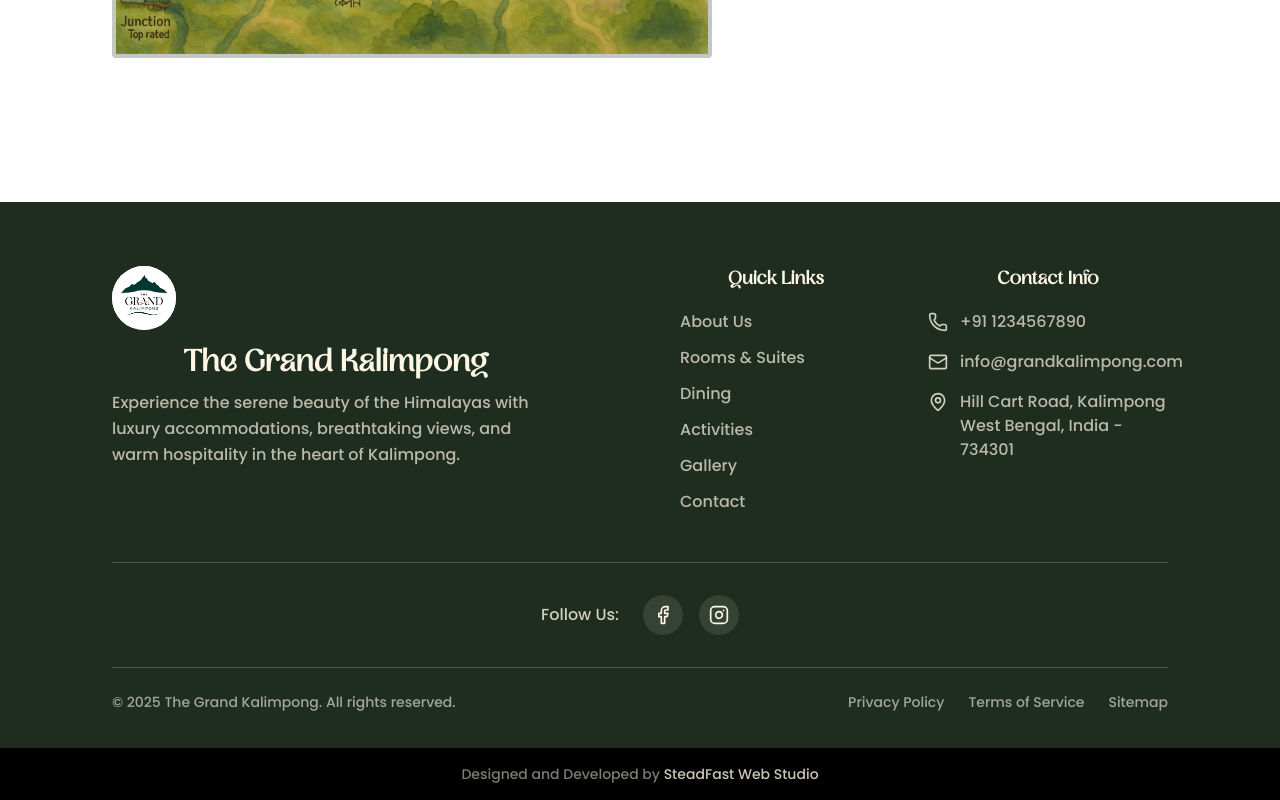
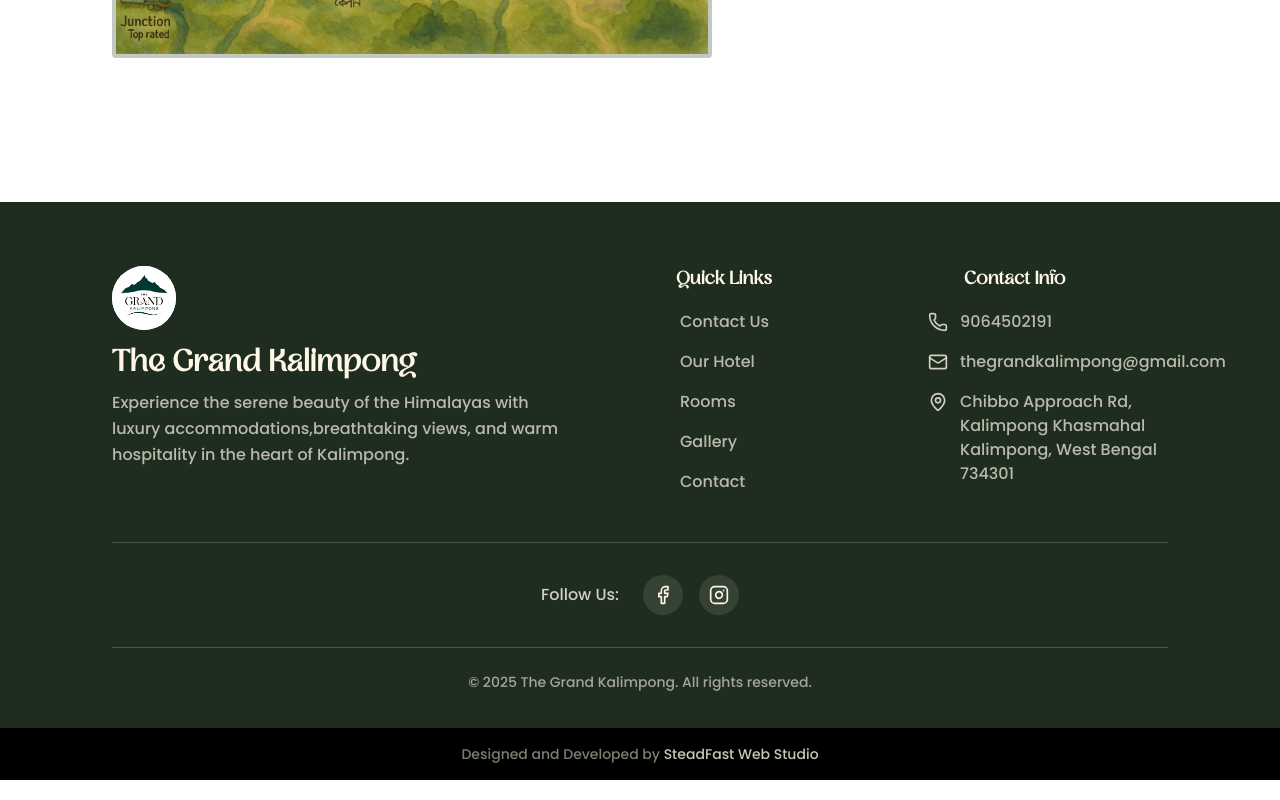
Before and after one commit to thegrandkalimpong/thegrandkpg, a Next.js app: page / in a window 1280 px wide. Shown: the part 3125-3925 px from the top of the page. Built offline with nearby package versions, Linux system fonts and the light colour scheme.

Commit message:
fix footer

```diff
--- a/src/components/Footer.tsx
+++ b/src/components/Footer.tsx
@@ -1,24 +1,39 @@
 import {
-    Facebook,
-    Instagram,
     Mail,
     Phone,
     MapPin,
     ArrowRight,
+    Instagram,
+    Facebook,
 } from "lucide-react";
+
 import Image from "next/image";
 import Link from "next/link";
 import React from "react";
+import { footerData } from "@/data/data";
+
+const navLinks: {
+    id: number;
+    label: string;
+    route: string;
+}[] = [
+        { id: 1, label: "Contact Us", route: "/contact" },
+        { id: 2, label: "Our Hotel", route: "/our-hotel" },
+        { id: 3, label: "Rooms", route: "/rooms" },
+        { id: 4, label: "Gallery", route: "/gallery" },
+        { id: 5, label: "Contact", route: "/contact" }
+    ];
+
 
 const Footer = () => {
     return (
         <footer className="bg-moss-dark text-cream relative z-20 mt-24">
             {/* Main Footer Content */}
             <div className="relative z-10 mx-auto mb-12 max-w-7xl px-4 sm:px-6 lg:px-8">
-                <div className="grid grid-cols-1 gap-8 py-12 md:grid-cols-3 lg:grid-cols-4">
+                <div className="grid grid-cols-1 gap-8 py-12 md:grid-cols-2 lg:grid-cols-4">
                     {/* Brand Section */}
-                    <div className="lg:col-span-2">
-                        <div className="flex flex-col items-center space-y-4 md:items-start">
+                    <div className="md:col-span-2">
+                        <div className="flex flex-col items-center space-y-4 lg:items-start">
                             <div className="flex h-16 w-16 items-center justify-center rounded-full bg-white">
                                 <div className="">
                                     {/* <span className="text-lg font-bold text-white">
@@ -26,7 +41,7 @@ const Footer = () => {
                                     </span> */}
                                     <Link href="/">
                                         <Image
-                                            src="/logo.jpg"
+                                            src={`${footerData.logo.src}` || "/logo.jpg"}
                                             alt="Logo"
                                             width={70}
                                             height={70}
@@ -36,70 +51,65 @@ const Footer = () => {
                                 </div>
                             </div>
                             <div className="text-center md:text-left">
-                                <h2 className="text-cream mb-2 text-2xl font-bold lg:text-3xl">
+                                <h2 className="text-cream lg:text-left mb-2 text-2xl font-bold lg:text-3xl">
                                     The Grand Kalimpong
                                 </h2>
                                 <p className="text-cream/70 max-w-md leading-relaxed">
-                                    Experience the serene beauty of the
-                                    Himalayas with luxury accommodations,
-                                    breathtaking views, and warm hospitality in
-                                    the heart of Kalimpong.
+                                    {footerData.description}
                                 </p>
                             </div>
                         </div>
                     </div>
 
                     {/* Quick Links */}
-                    <div className="text-center md:text-left">
-                        <h3 className="text-cream mb-4 text-lg font-semibold">
+                    <div className="text-center md:text-left ">
+                        <h3 className="text-cream ml-4 lg:text-left md:ml-5 mb-4 text-lg font-semibold">
                             Quick Links
                         </h3>
-                        <ul className="space-y-3">
-                            {[
-                                "About Us",
-                                "Rooms & Suites",
-                                "Dining",
-                                "Activities",
-                                "Gallery",
-                                "Contact",
-                            ].map((link) => (
-                                <li key={link}>
-                                    <a
-                                        href="#"
-                                        className="text-cream/70 hover:text-cream group flex items-center justify-center transition-colors duration-200 md:justify-start"
+                        <ul className="space-y-4">
+                            {navLinks.map((link) => (
+                                <li key={link.id}>
+                                    <Link
+                                        href={link.route}
+                                        className="text-cream/70 hover:text-cream group flex items-center justify-center transition-colors duration-200 lg:justify-start"
                                     >
-                                        <ArrowRight className="mr-2 h-4 w-4 opacity-0 transition-opacity duration-200 group-hover:opacity-100" />
-                                        {link}
-                                    </a>
+                                        <ArrowRight className="mr-1 lg:mr-2 h-4 w-4 opacity-0 transition-opacity duration-200 group-hover:opacity-100" />
+                                        {link.label}
+                                    </Link>
                                 </li>
                             ))}
                         </ul>
                     </div>
 
                     {/* Contact Info */}
-                    <div className="text-center md:text-left">
-                        <h3 className="text-cream mb-4 text-lg font-semibold">
+                    <div className="text-center md:text-left ">
+                        <h3 className="text-cream md:text-left md:ml-8 lg:ml-9 mb-4 text-lg font-semibold">
                             Contact Info
                         </h3>
                         <div className="space-y-4">
                             <div className="flex items-center justify-center md:justify-start">
                                 <Phone className="text-cream/80 mr-3 h-5 w-5 flex-shrink-0" />
                                 <span className="text-cream/70">
-                                    +91 1234567890
+                                    <a href={`tel:${footerData.contact.phone}`}>{footerData.contact.phone}</a>
                                 </span>
                             </div>
                             <div className="flex items-center justify-center md:justify-start">
                                 <Mail className="text-cream/80 mr-3 h-5 w-5 flex-shrink-0" />
                                 <span className="text-cream/70">
-                                    info@grandkalimpong.com
+                                    <a href={`mailto:${footerData.contact.email}`}>
+                                        <span>
+                                        {footerData.contact.email}
+                                        </span>
+                                    </a>
                                 </span>
                             </div>
                             <div className="flex items-start justify-center md:justify-start">
                                 <MapPin className="text-cream/80 mt-0.5 mr-3 h-5 w-5 flex-shrink-0" />
                                 <span className="text-cream/70">
-                                    Hill Cart Road, Kalimpong
+
+                                    {footerData.address.line1}
                                     <br />
-                                    West Bengal, India - 734301
+                                    {footerData.address.line2}
                                 </span>
                             </div>
                         </div>
@@ -114,13 +124,13 @@ const Footer = () => {
                         </span>
                         <div className="flex space-x-4">
                             <a
-                                href="#"
+                                href={`${footerData.socialLinks.facebook}`}
                                 className="bg-cream/10 hover:bg-cream/20 flex h-10 w-10 items-center justify-center rounded-full transition-colors duration-200"
                             >
                                 <Facebook className="text-cream h-5 w-5" />
                             </a>
                             <a
-                                href="#"
+                                href={`${footerData.socialLinks.instagram}`}
                                 className="bg-cream/10 hover:bg-cream/20 flex h-10 w-10 items-center justify-center rounded-full transition-colors duration-200"
                             >
                                 <Instagram className="text-cream h-5 w-5" />
@@ -131,30 +141,10 @@ const Footer = () => {
 
                 {/* Bottom Bar */}
                 <div className="border-cream/20 border-t py-6">
-                    <div className="flex flex-col items-center justify-between space-y-4 md:flex-row md:space-y-0">
-                        <p className="text-cream/60 text-center text-sm md:text-left">
-                            © 2025 The Grand Kalimpong. All rights reserved.
+                    <div className="flex flex-col items-center text-center justify-between space-y-4 ">
+                        <p className="text-cream/60 text-center text-sm ">
+                            {footerData.copyright}
                         </p>
-                        <div className="flex flex-wrap items-center justify-center space-x-6 text-sm">
-                            <a
-                                href="#"
-                                className="text-cream/60 hover:text-cream transition-colors duration-200"
-                            >
-                                Privacy Policy
-                            </a>
-                            <a
-                                href="#"
-                                className="text-cream/60 hover:text-cream transition-colors duration-200"
-                            >
-                                Terms of Service
-                            </a>
-                            <a
-                                href="#"
-                                className="text-cream/60 hover:text-cream transition-colors duration-200"
-                            >
-                                Sitemap
-                            </a>
-                        </div>
                     </div>
                 </div>
             </div>
@@ -175,7 +165,7 @@ const Footer = () => {
                     </p>
                 </div>
             </div>
-        </footer>
+        </footer >
     );
 };
 
--- /dev/null
+++ b/src/data/data.ts
@@ -0,0 +1,22 @@
+export const footerData = {
+    logo: {
+        src: "/logo.jpg",
+        alt: "The Grand Kalimpong Logo",
+    },
+    description:
+        "Experience the serene beauty of the Himalayas with luxury accommodations,breathtaking views, and warm hospitality in the heart of Kalimpong.",
+    contact: {
+        phone: "9064502191",
+        email: "thegrandkalimpong@gmail.com",
+        address: "123 Grand St, Cityville, ST 12345",
+    },
+    socialLinks: {
+        facebook: "https://www.facebook.com/",
+        instagram: "https://www.instagram.com/",
+    },
+    address: {
+        line1: "Chibbo Approach Rd, Kalimpong Khasmahal",
+        line2: "Kalimpong, West Bengal 734301",
+    },
+    copyright: " © 2025 The Grand Kalimpong. All rights reserved.",
+};
```
